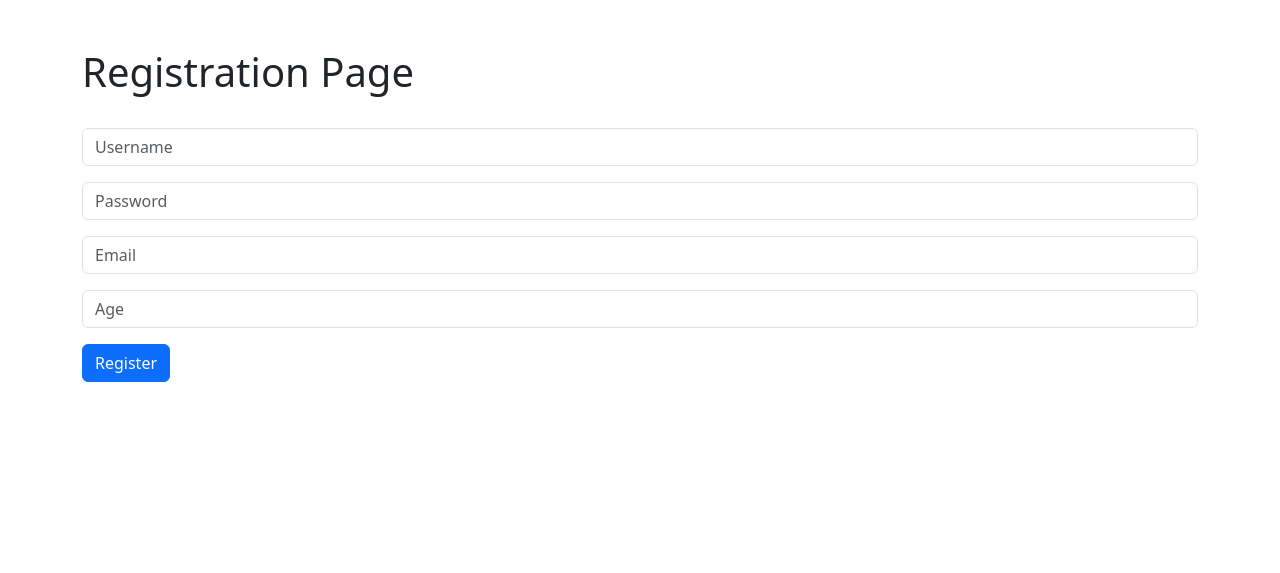
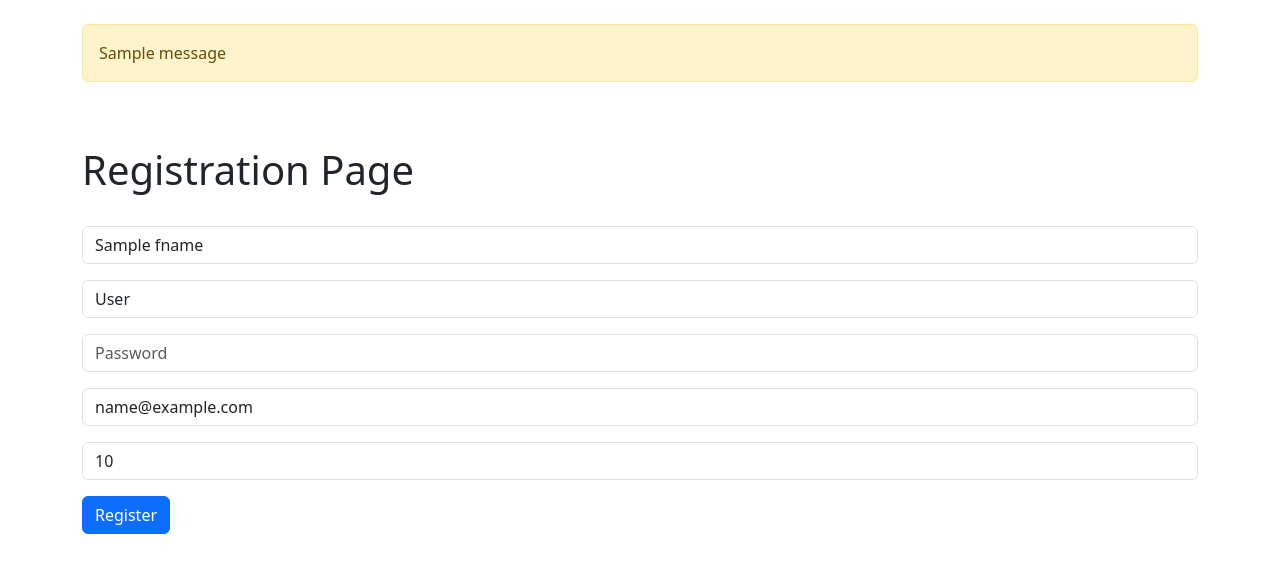
Before and after one commit to cis3296s24/01-Gains-AI, a Django app: template djangoDB/account/templates/register.html in a window 1280 px wide. Shown: the top 573 px of the page. Run offline with Django 5.2, Linux system fonts and the light colour scheme; the template is opened without the code that fills it: most values are stand-ins (such as "Sample title", 1, 10 or a date in 2020); one stand-in notice (Sample message) is shown.

Commit message:
Updated djangoDB
Created Form for first name, last name, password, email, and age

```diff
--- a/djangoDB/account/models.py
+++ b/djangoDB/account/models.py
@@ -2,10 +2,11 @@ from django.db import models
 
 # Create your models here.
 class Member(models.Model):
-    username = models.CharField(max_length=20)
+    fname = models.CharField(max_length=20)
+    lname = models.CharField(max_length=20)
     password = models.CharField(max_length=20)
     email = models.EmailField(max_length=50)
     age = models.IntegerField(default=20)
 
     def __str__(self):
-        return self.username
+        return self.fname + ' ' + self.lname
--- a/djangoDB/account/templates/base.html
+++ b/djangoDB/account/templates/base.html
@@ -6,8 +6,17 @@
     <title>Bootstrap demo</title>
     <link href="https://cdn.jsdelivr.net/npm/bootstrap@5.3.3/dist/css/bootstrap.min.css" rel="stylesheet" integrity="sha384-QWTKZyjpPEjISv5WaRU9OFeRpok6YctnYmDr5pNlyT2bRjXh0JMhjY6hW+ALEwIH" crossorigin="anonymous">
   </head>
-  <body></br></br>
+  <body>
+    </br>
     <div class="container">
+    {% if messages %}
+        {% for message in messages %}
+        <div class="alert alert-warning" role="alert">
+            {{ message }}
+          </div>
+        {% endfor %}
+    {% endif %}
+    </br></br>
     {% block content %}
     {% endblock %}
     </div>
--- a/djangoDB/account/templates/hello.html
+++ /dev/null
@@ -1 +0,0 @@
-<h1> Hello World</h1>
--- a/djangoDB/account/templates/register.html
+++ b/djangoDB/account/templates/register.html
@@ -9,9 +9,21 @@
         <input
           type="text"
           class="form-control"
-          placeholder="Username"
+          placeholder="First Name"
           aria-describedby="basic-addon1"
-          name = "username"
+          name = "fname"
+          value = "{{ fname }}"
+        />
+      </div>
+
+      <div class="input-group mb-3">
+        <input
+          type="text"
+          class="form-control"
+          placeholder="Last Name"
+          aria-describedby="basic-addon1"
+          name = "lname"
+          value = "{{ lname }}"
         />
       </div>
 
@@ -32,6 +44,7 @@
           placeholder="Email"
           aria-describedby="basic-addon1"
           name = "email"
+          value = "{{ email }}"
         />
       </div>
 
@@ -42,6 +55,7 @@
           placeholder="Age"
           aria-describedby="basic-addon1"
           name = "age"
+          value = "{{ age }}"
         />
       </div>
 
--- a/djangoDB/account/templates/view_database.html
+++ b/djangoDB/account/templates/view_database.html
@@ -5,7 +5,7 @@
     <h1>Members Database</h1>
     <hr>
     {% for item in all %}
-        <strong> {{item.username}} </strong> <br/>
+        <strong> {{item.fname}}  {{item.lname}} </strong> <br/>
         Email: {{item.email}} <br/>
         Age: {{item.age}} <br/>
         <hr>
--- a/djangoDB/account/urls.py
+++ b/djangoDB/account/urls.py
@@ -2,7 +2,6 @@ from django.urls import path
 from . import views
 
 urlpatterns = [
-    path('hello/', views.say_hello, name = 'say_hello'),
     path('view_database/', views.view_database, name = 'view_database'),
     path('register/', views.register, name = 'register')
 ]
```
Also changed, not shown: djangoDB/account/forms.py (added, +7 -0 lines), djangoDB/account/views.py (+22 -6 lines), djangoDB/account/migrations/0004_rename_username_member_fname_member_lname_and_more.py (added), djangoDB/db.sqlite3.
